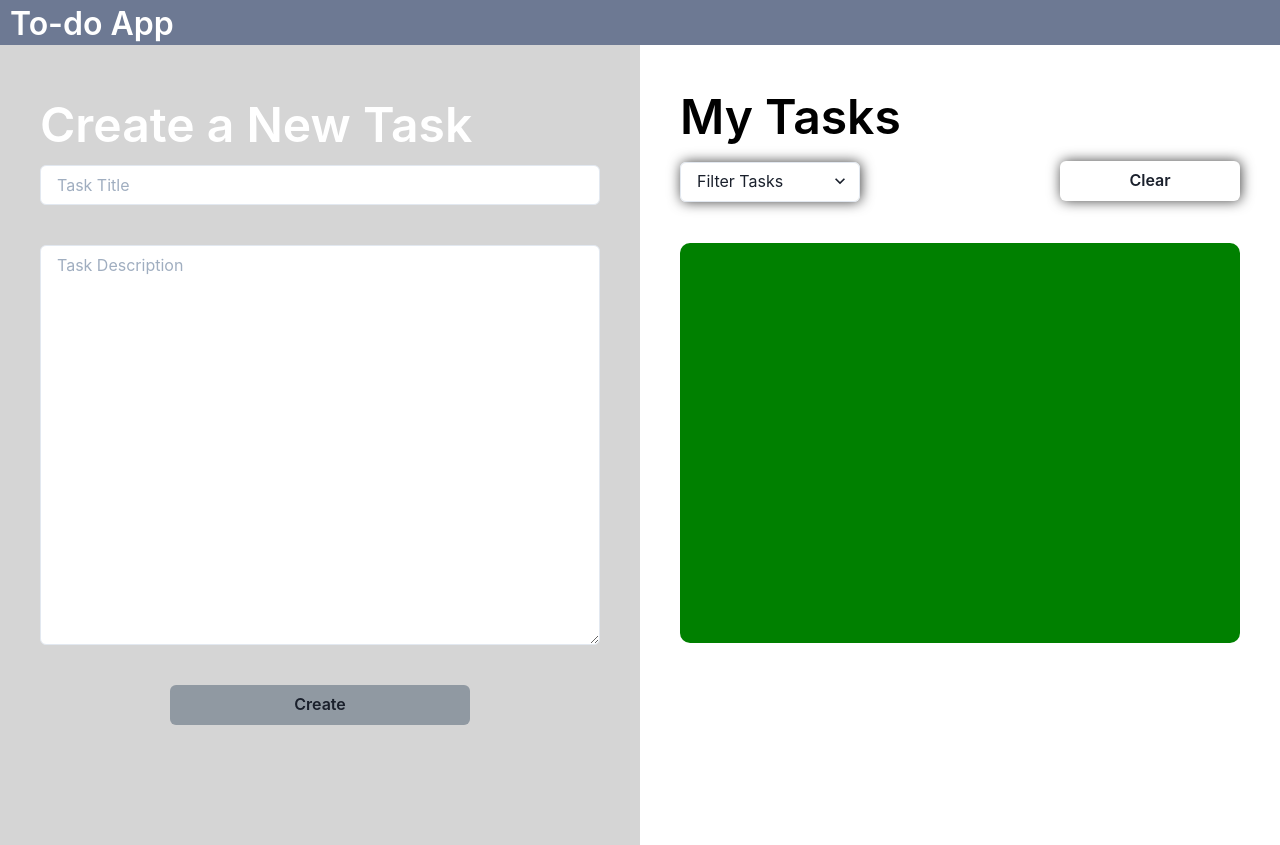
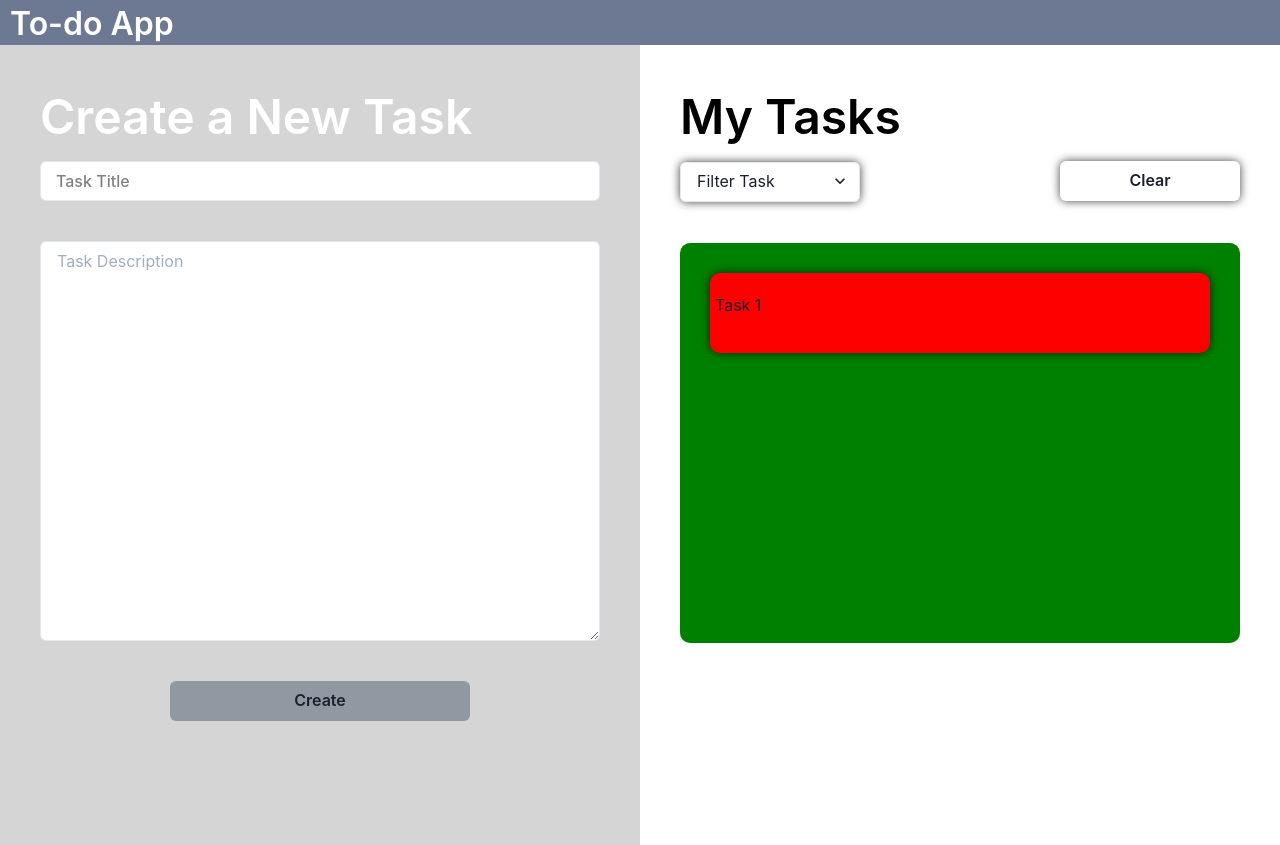
Before and after one commit to russelherrera97/todo, a Next.js app: page / in a window 1280 px wide. Built offline with nearby package versions, Linux system fonts and the light colour scheme.

Commit message:
alignments and animation

```diff
--- a/pages/index.js
+++ b/pages/index.js
@@ -8,14 +8,54 @@ import {
   Button,
   ChakraProvider,
   Input,
+  FormControl,
+  FormLabel,
   Select,
   Spacer,
   SimpleGrid,
+  extendTheme,
   Textarea,
 } from "@chakra-ui/react";
 export default function Home() {
+  const activeLabelStyles = {
+    transform: "scale(0.85) translateY(-24px)",
+  };
+  const theme = extendTheme({
+    components: {
+      Form: {
+        variants: {
+          floating: {
+            container: {
+              _focusWithin: {
+                label: {
+                  ...activeLabelStyles,
+                },
+              },
+              "input:not(:placeholder-shown) + label, .chakra-select__wrapper + label":
+                {
+                  ...activeLabelStyles,
+                },
+              label: {
+                top: 0,
+                color: "gray",
+                left: 0,
+                zIndex: 2,
+                position: "absolute",
+                backgroundColor: "transparent",
+                pointerEvents: "none",
+                mx: 3,
+                px: 1,
+                my: 0,
+                transformOrigin: "left top",
+              },
+            },
+          },
+        },
+      },
+    },
+  });
   return (
-    <ChakraProvider>
+    <ChakraProvider theme={theme}>
       <Stack spacing="0px">
         <Stack>
           <Flex
@@ -23,7 +63,7 @@ export default function Home() {
             px="10px"
             h="45px"
             boxShadow="lg"
-            alignItems="flex-start"
+            alignItems={{ base: "center", md: "flex-start" }}
             backgroundColor="#6D7993"
           >
             <Text fontWeight="600" color="#fff" fontSize="2rem">
@@ -40,17 +80,26 @@ export default function Home() {
               px="40px"
               h={{ base: "55vh", md: "100vh" }}
             >
-              <Flex flexDir="column" lineHeight="10vh">
-                <Text fontWeight="600" fontSize="3rem" color="#FFF">
+              <Flex
+                flexDir="column"
+                lineHeight={{ base: "7vh", md: "5vh", lg: "8vh" }}
+              >
+                <Text
+                  fontWeight="600"
+                  fontSize={{ base: "1.5rem", md: "3rem" }}
+                  color="#FFF"
+                >
                   Create a New Task
                 </Text>
-                <Input
-                  mb="5vh"
-                  width="auto"
-                  backgroundColor="#fff"
-                  focusBorderColor="#a7b3a5"
-                  placeholder="Task Title"
-                />
+                <FormControl variant="floating">
+                  <Input
+                    mb="5vh"
+                    backgroundColor="#fff"
+                    focusBorderColor="#a7b3a5"
+                    placeholder=" "
+                  />
+                  <FormLabel>Task Title</FormLabel>
+                </FormControl>
                 <Textarea
                   backgroundColor="#fff"
                   placeholder="Task Description"
@@ -59,7 +108,11 @@ export default function Home() {
                   width="auto"
                   h={{ base: "20vh", md: "40vh", lg: "50vh" }}
                 />
-                <Button backgroundColor="#9099a2" alignSelf="center" w="300px">
+                <Button
+                  backgroundColor="#9099a2"
+                  alignSelf="center"
+                  w={{ base: "200px", md: "300px" }}
+                >
                   Create
                 </Button>
               </Flex>
@@ -72,14 +125,18 @@ export default function Home() {
             >
               {" "}
               <Flex flexDir="column" lineHeight="8vh">
-                <Text fontWeight="600" fontSize="3rem" color="#000">
+                <Text
+                  fontWeight="600"
+                  fontSize={{ base: "1.5rem", md: "3rem" }}
+                  color="#000"
+                >
                   My Tasks
                 </Text>
                 <Flex mb="30px">
                   <Select
-                    w="180px"
-                    placeholder="Filter Tasks"
-                    shadow="1px 0px 13px 0px rgba(0,0,0,0.75);"
+                    w={{ base: "130px", md: "180px" }}
+                    placeholder="Filter Task"
+                    shadow="0px 0px 10px 0px rgba(0,0,0,0.75);"
                   >
                     <option value="all">All Tasks</option>
                     <option value="completed">Completed Tasks</option>
@@ -89,21 +146,33 @@ export default function Home() {
                   <Button
                     backgroundColor="#fff"
                     alignSelf="center"
-                    w="180px"
-                    shadow="1px 0px 13px 0px rgba(0,0,0,0.75);"
+                    w={{ base: "100px", md: "180px" }}
+                    shadow="0px 0px 10px 0px rgba(0,0,0,0.75);"
                   >
                     Clear
                   </Button>
                 </Flex>
                 <Box
-                  minH="50vh"
-                  maxH="50vh"
+                  h={{ base: "40vh", md: "40vh", lg: "50vh" }}
                   backgroundColor="green"
                   px="30px"
+                  py="30px"
                   overflow="auto"
                   borderRadius="10px"
                 >
-                  <Flex flexDir="column">{/* TODO: Insert Tasks Here */}</Flex>
+                  <Flex flexDir="column">
+                    <Box
+                      backgroundColor="red"
+                      w="100%"
+                      h="10vh"
+                      mb="3vh"
+                      px="5px"
+                      shadow="0px 0px 10px 0px rgba(0,0,0,0.75);"
+                      borderRadius="10px"
+                    >
+                      <Text>Task 1</Text>
+                    </Box>
+                  </Flex>
                 </Box>
               </Flex>
             </Box>
```
